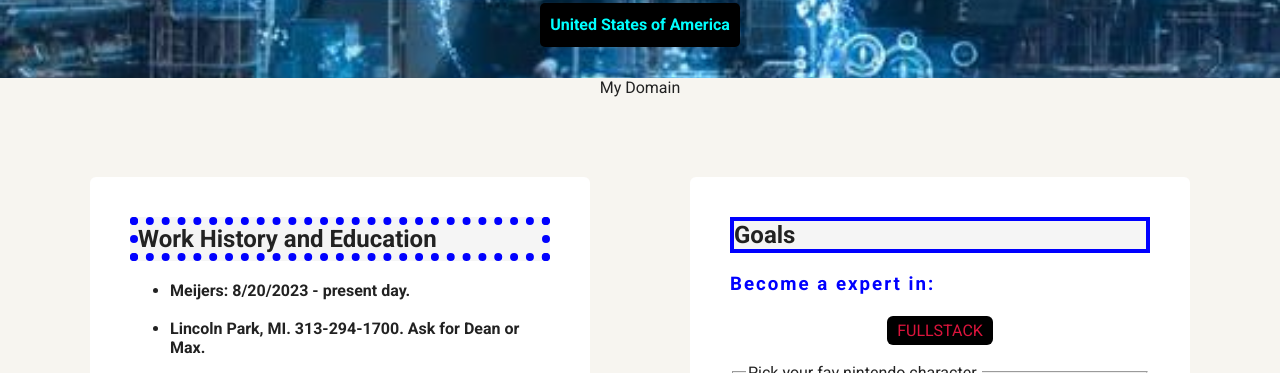
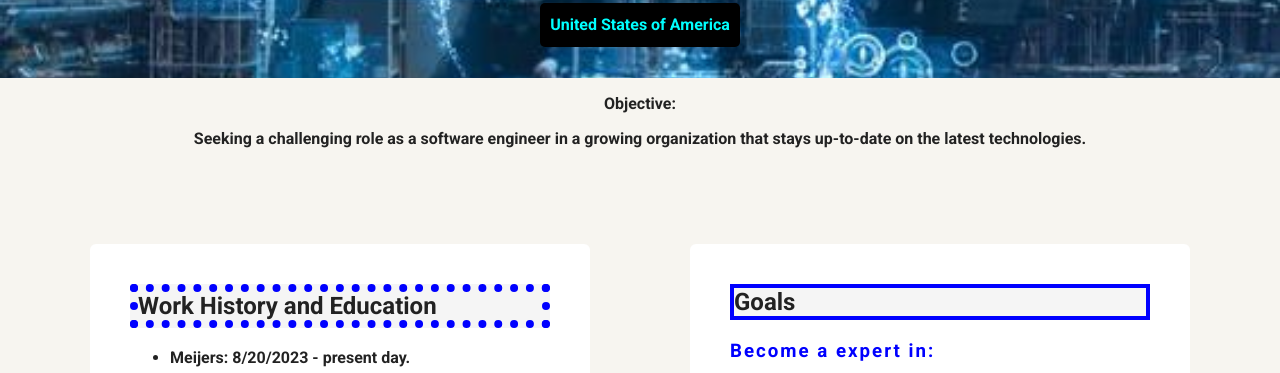
Before and after one commit to Iwnb1987/resume, a plain HTML site: page index.html in a window 1280 px wide. Shown: the part 372-745 px from the top of the page. Drawn offline with Linux system fonts and the light colour scheme; a web font is replaced by a local one.

Commit message:
Update index.html

```diff
--- a/index.html
+++ b/index.html
@@ -28,7 +28,8 @@
 
 <div class="textContent">
   <span>
-    My Domain
+    <p>Objective:</p>
+    <p>Seeking a challenging role as a software engineer in a growing organization that stays up-to-date on the latest technologies.</p>
   </span>
 </div>
 
```
